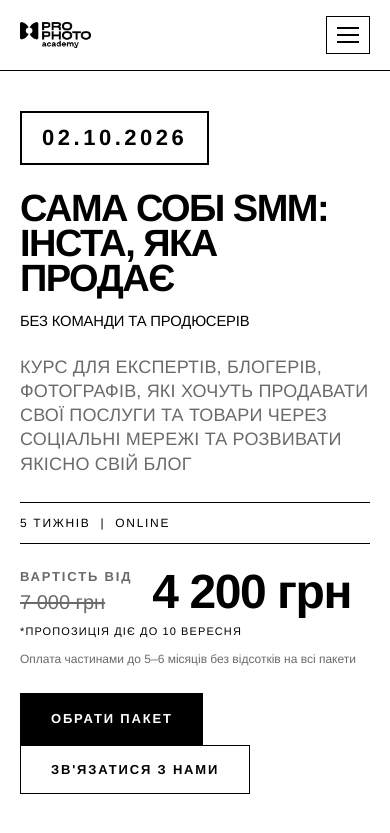
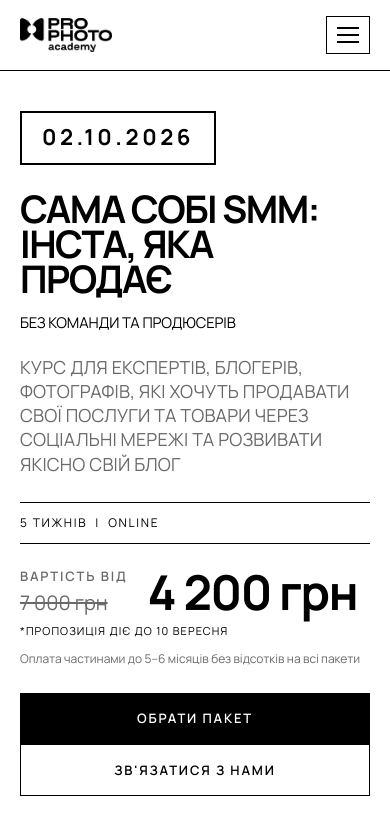
Before and after one commit to Kameneva-tn/PRO-PHOTO-SMM, a plain HTML site: page index.html in a window 390 px wide. Shown: the top 833 px of the page. Drawn offline with Linux system fonts and the light colour scheme.

Commit message:
Update font family and adjust styles in CSS

```diff
--- a/css/styles.css
+++ b/css/styles.css
@@ -6,8 +6,8 @@
   --line:    #000000;
   --hair:    1px;
   --maxw:    1320px;
-  --font:    'Space Grotesk', 'Helvetica Neue', Helvetica, Arial, sans-serif;
-  --mono:    'Space Grotesk', 'Helvetica Neue', Arial, sans-serif;
+  --font:    'Manrope', 'Helvetica Neue', Helvetica, Arial, sans-serif;
+  --mono:    'Manrope', 'Helvetica Neue', Arial, sans-serif;
 }
 
 /* ===== RESET ===== */
@@ -84,7 +84,7 @@ ul { list-style: none; }
   gap: 20px;
   min-height: 70px;
 }
-.header__logo img { height: 26px; width: auto; display: block; }
+.header__logo img { height: 34px; width: auto; display: block; }
 .nav { display: flex; }
 .nav__link {
   font-size: 11px;
@@ -153,7 +153,7 @@ ul { list-style: none; }
 .hero__subtitle {
   display: inline-block;
   font-size: 0.39em;
-  font-weight: 300;
+  font-weight: 400;
   letter-spacing: -0.01em;
   line-height: 1.1;
   margin-top: 6px;
@@ -286,7 +286,6 @@ ul { list-style: none; }
 .quote__arrow:hover { background: var(--ink); color: var(--bg); }
 .quote__arrow svg { width: 34px; height: 20px; }
 
-
 /* ===== FOR WHOM ===== */
 .forwhom { border-bottom: var(--hair) solid var(--ink); }
 .forwhom .container { padding-top: 60px; padding-bottom: 0; }
@@ -375,7 +374,6 @@ ul { list-style: none; }
   font-weight: 700;
   line-height: 0.85;
   letter-spacing: -0.04em;
-  /* metallic silver gradient */
   background: linear-gradient(180deg, #ffffff 0%, #d9d9d9 30%, #8a8a8a 55%, #f2f2f2 75%, #6f6f6f 100%);
   -webkit-background-clip: text;
   background-clip: text;
@@ -392,7 +390,7 @@ ul { list-style: none; }
 }
 .prog-toggle {
   font-size: 42px;
-  font-weight: 300;
+  font-weight: 400;
   line-height: 1;
   padding-bottom: 14px;
   transition: transform .25s ease;
@@ -411,7 +409,6 @@ ul { list-style: none; }
   color: #b3b3b3;
   max-width: 900px;
 }
-
 
 /* ===== PACKAGES ===== */
 .packages { border-bottom: var(--hair) solid var(--ink); }
@@ -467,7 +464,7 @@ ul { list-style: none; }
   border-bottom: var(--hair) solid var(--ink);
 }
 .lecturer__name { font-size: 22px; font-weight: 700; margin-bottom: 16px; text-transform: uppercase; letter-spacing: -0.02em; }
-.lecturer__name::before { content: "✳"; display: block; font-size: 22px; margin-bottom: 14px; }
+.lecturer__name::before { content: "\2731"; display: block; font-size: 22px; line-height: 1; margin-bottom: 14px; color: var(--ink); }
 .lecturer__bio { font-size: 13px; color: var(--muted); }
 
 /* ===== HOW ===== */
@@ -602,6 +599,7 @@ ul { list-style: none; }
   .stats__grid, .how__grid, .gallery__grid { grid-template-columns: repeat(2, 1fr); }
   .forwhom__grid, .packages__grid, .lecturers__grid { grid-template-columns: repeat(2, 1fr); }
   .reviews__grid { grid-template-columns: repeat(2, 1fr); }
+  .hero__inner { grid-template-columns: 1fr 0.8fr; gap: 30px; }
 }
 @media (max-width: 820px) {
   .hero__inner { grid-template-columns: 1fr; }
@@ -629,12 +627,17 @@ ul { list-style: none; }
   .burger { display: flex; }
   .header__cta { display: none; }
   .footer__inner { grid-template-columns: 1fr; gap: 30px; }
+  .hero__actions { flex-direction: column; align-items: stretch; }
+  .hero__actions .btn { width: 100%; border-right: var(--hair) solid var(--ink); }
+  .hero__actions .btn:not(:last-child) { border-bottom: none; }
 }
 @media (max-width: 560px) {
   .stats__grid, .how__grid, .gallery__grid,
   .forwhom__grid, .packages__grid, .lecturers__grid { grid-template-columns: 1fr; }
   .reviews__grid { grid-template-columns: 1fr; }
   .stat, .card, .lecturer, .how__step, .pkg, .review { border-right: none; }
+  .stat, .how__step { border-bottom: var(--hair) solid var(--ink); }
+  .stats__grid .stat:last-child, .how__grid .how__step:last-child { border-bottom: none; }
   .prog-head { grid-template-columns: 150px 1fr auto; gap: 14px; }
   .prog-label { font-size: 15px; margin-bottom: 2px; }
   .prog-num { font-size: 74px; }
```
